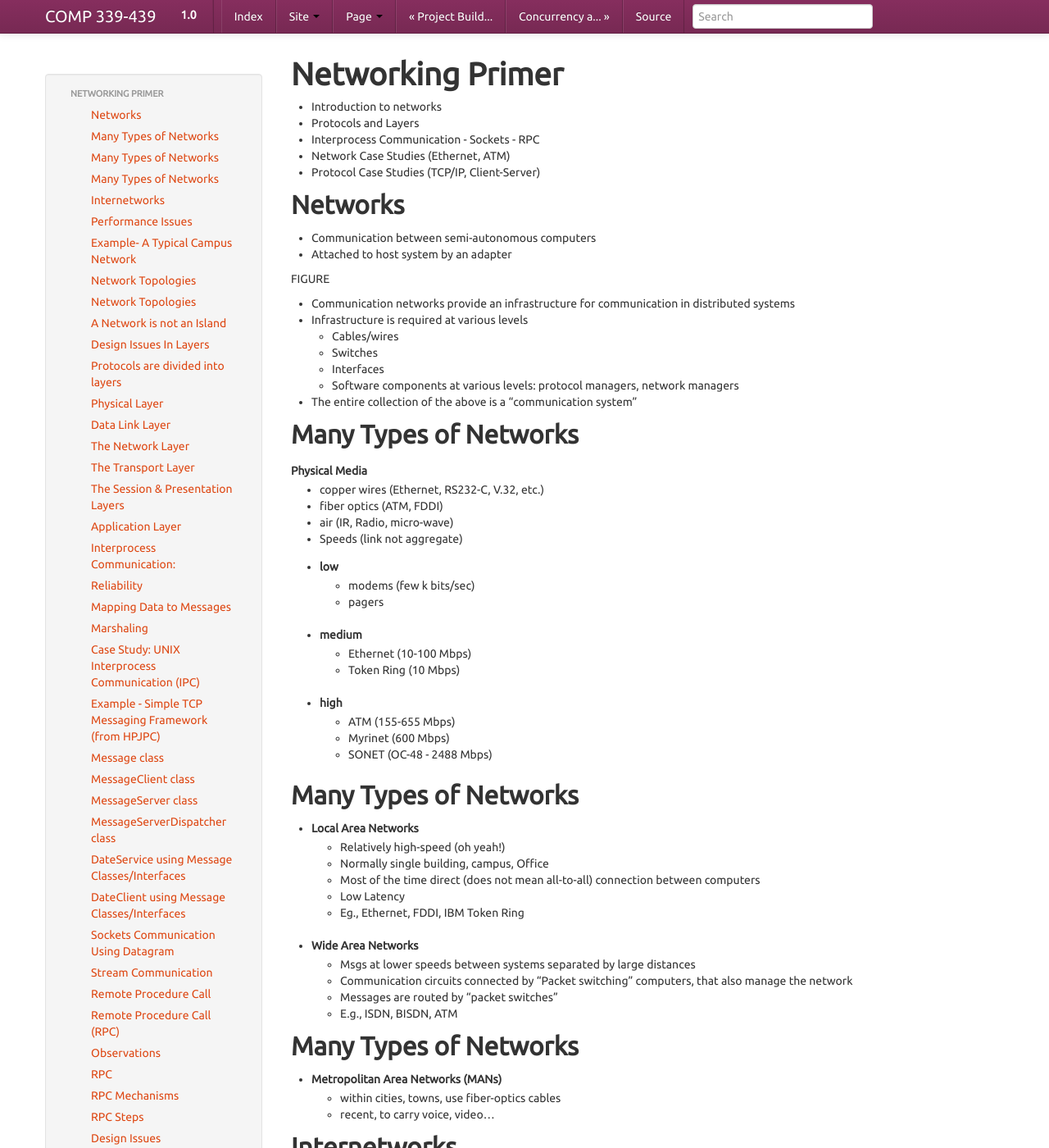
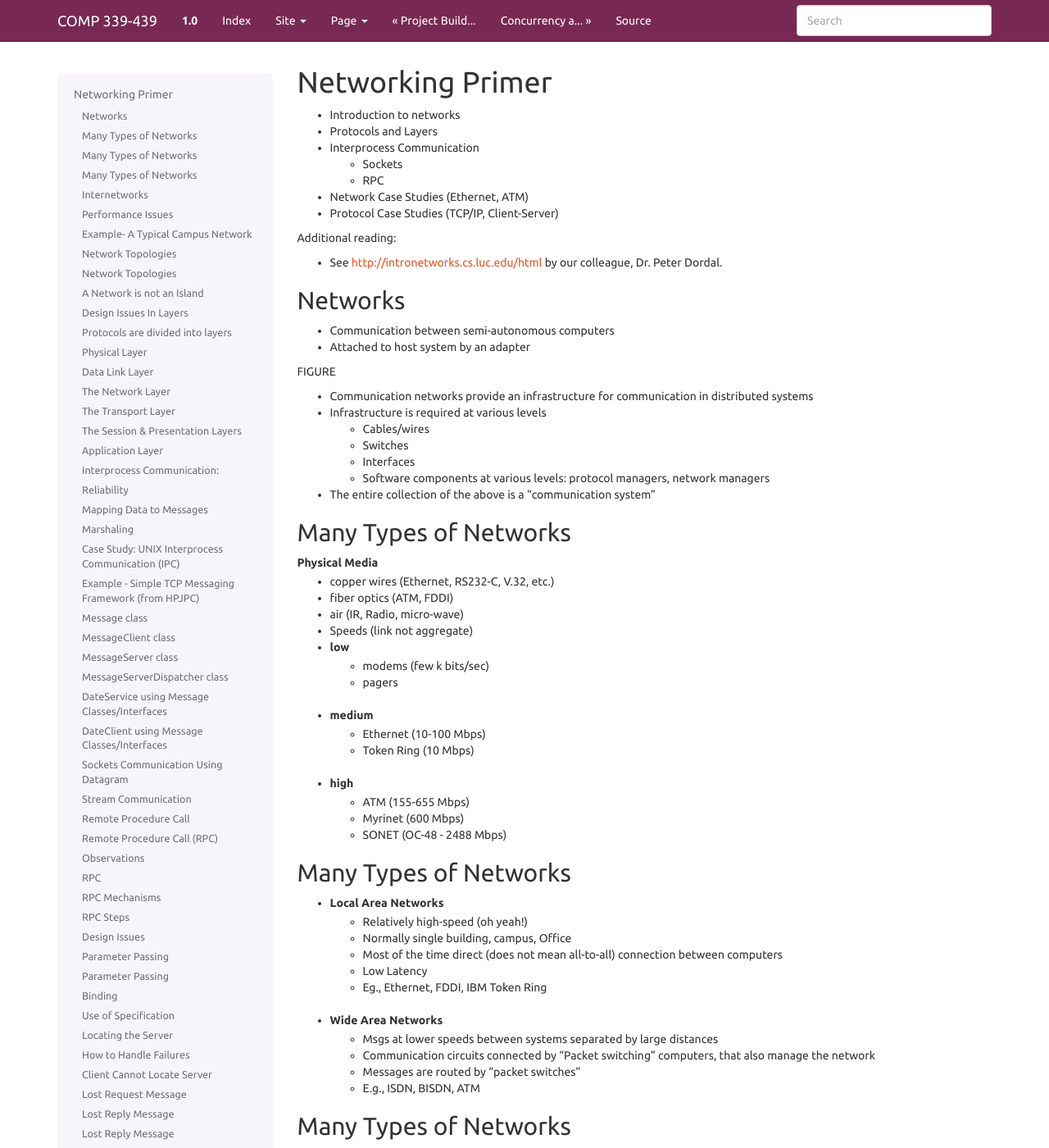
Before and after one commit to LoyolaChicagoBooks/distributedsystems, a Sphinx documentation site: the page built from source/networking.rst, in a window 1280 px wide and 1400 px high. Shown: the whole window at 82% size. Built offline with Sphinx 7.4.7, drawn with Linux system fonts in a browser that asks for light colours.

```diff
--- a/source/conf.py
+++ b/source/conf.py
@@ -111,6 +111,9 @@ html_theme_options = {
     # be in the form [(name, page), ..]
     'navbar_links': [('Index', 'genindex')],
 
+    # This is for prev/next functionality
+    'navbar_sidebarrel': True,
+
     # Include hidden TOCs in Site navbar?
     #
     # Note: If this is "false", you cannot have mixed ``:hidden:`` and
@@ -141,7 +144,7 @@ html_theme_options = {
     # Note that this is served off CDN, so won't be available offline.
     'bootswatch_theme': "united",
 
-    'bootstrap_version' : "2"
+    'bootstrap_version' : "3"
 }
 
 html_theme_path = sphinx_bootstrap_theme.get_html_theme_path()
--- a/source/networking.rst
+++ b/source/networking.rst
@@ -4,11 +4,16 @@ Networking Primer
 - Introduction to networks
 - Protocols and Layers
 - Interprocess Communication
+
   - Sockets
   - RPC
 
 - Network Case Studies (Ethernet, ATM)
 - Protocol Case Studies (TCP/IP, Client-Server)
+
+Additional reading:
+
+- See http://intronetworks.cs.luc.edu/html by our colleague, Dr. Peter Dordal.
 
 Networks
 ----------------------------------------------------------------------
```
